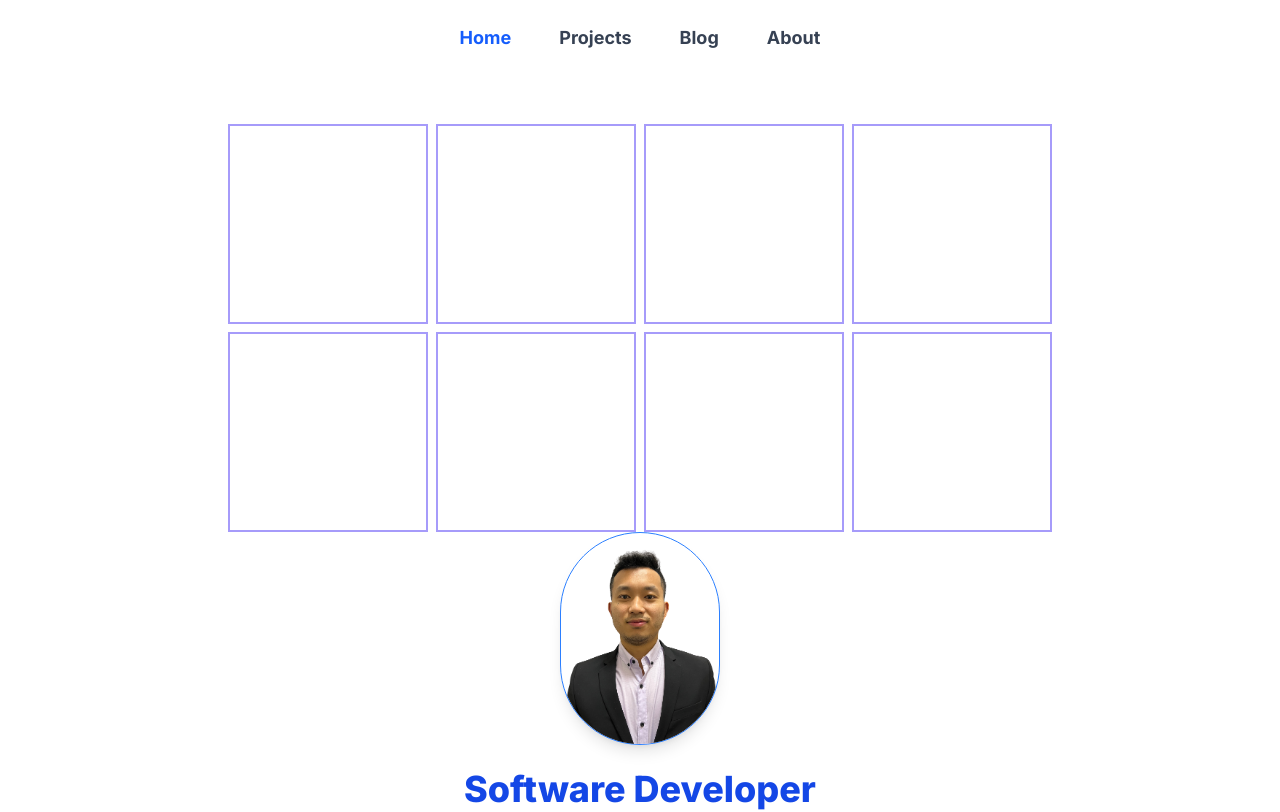
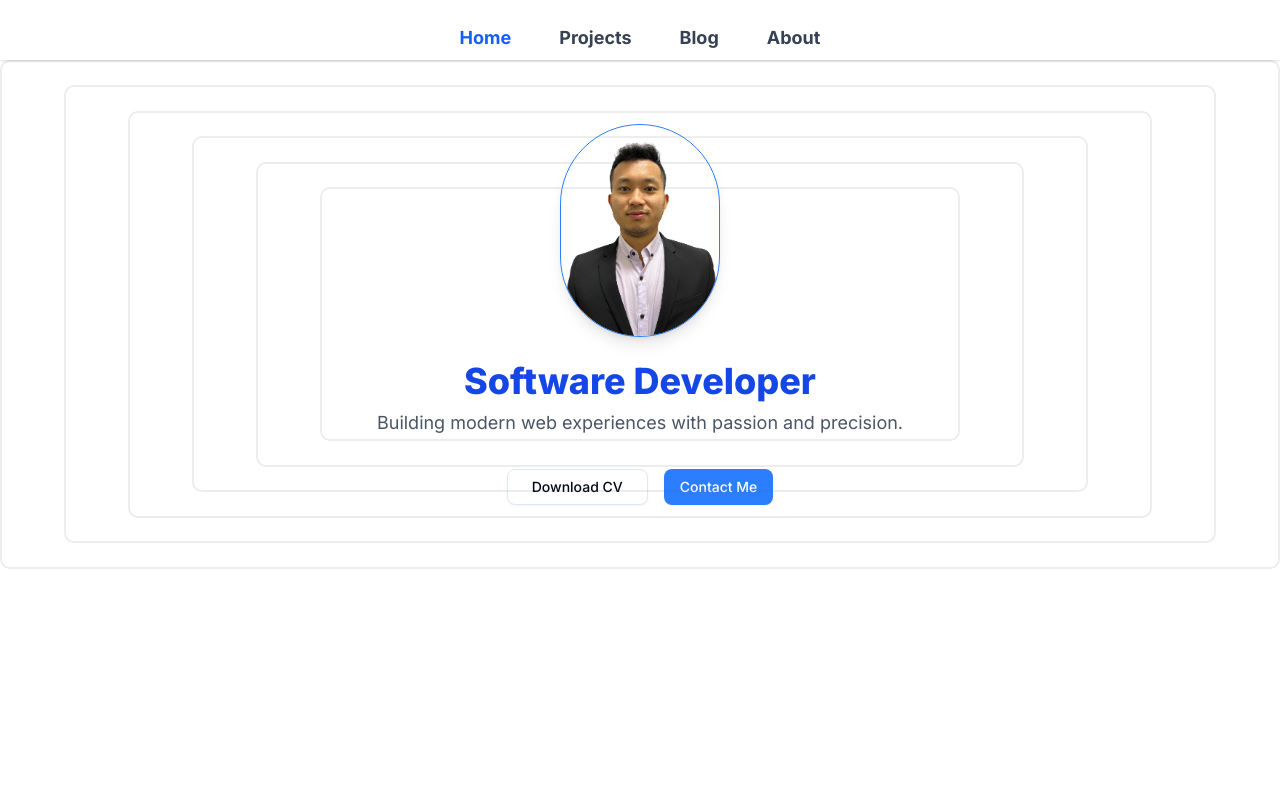
Before and after one commit to Prasmin/Portfolio, a Next.js app: page / in a window 1280 px wide. Shown: the top 812 px of the page. Built offline with nearby package versions, Linux system fonts and the light colour scheme.

Commit message:
Hero section is done

```diff
--- a/src/components/Hero.tsx
+++ b/src/components/Hero.tsx
@@ -1,23 +1,32 @@
 "use client";
 import Image from "next/image";
-import { Button } from "@components/ui/button"; // Adjust the import path based on your project structure
+import { Button } from "@components/ui/button";
 
 export default function Hero() {
   return (
-    <section className="flex flex-col items-center justify-center text-center py-16 bg-background relative ">
-      <div className="    grid grid-cols-4 gap-2 opacity-50  max-w-4xl ">
-        <div className="border-2 border-indigo-600 h-50 w-50"></div>
-        <div className="border-2 border-indigo-600 h-50 w-50"></div>
-        <div className="border-2 border-indigo-600 h-50 w-50"></div>
-        <div className="border-2 border-indigo-600 h-50 w-50"></div>
-        <div className="border-2 border-indigo-600 h-50 w-50"></div>
-        <div className="border-2 border-indigo-600 h-50 w-50"></div>
-        <div className="border-2 border-indigo-600 h-50 w-50"></div>
-        <div className="border-2 border-indigo-600 h-50 w-50"></div>
+    <section className=" relative flex flex-col items-center justify-center text-center py-16 bg-background overflow-hidden">
+      {/* Stacked grid - single absolute container */}
+      <div className="absolute  w-full h-full flex items-center justify-center">
+        {[100, 90, 80, 70, 60, 50].map((size, i) => (
+          <div
+            key={i}
+            className={`absolute border-2  border-gray-600 rounded-lg opacity-10 -z-${
+              i + 1
+            }`}
+            style={{
+              width: `${size}%`,
+              height: `${size}%`,
+            }}
+          />
+        ))}
       </div>
+
+      {/* Content - no positioning needed */}
+      <div className=" flex flex-col items-center justify-center text-center px-4">
+        {/* Just need z-index here */}
         <div className="mb-6">
           <Image
-          src="/prasmin profile.png" // Place your image in the public folder and name it profile.jpg
+            src="/prasmin profile.png"
             alt="Prashmin's profile picture"
             width={160}
             height={160}
@@ -33,7 +42,7 @@ export default function Hero() {
         <div className="flex gap-4 justify-center">
           <Button asChild variant="outline">
             <a
-            href="/cv.pdf" // Place your CV in the public folder as cv.pdf
+              href="/cv.pdf"
               target="_blank"
               rel="noopener noreferrer"
               className="px-6 py-2"
@@ -41,13 +50,13 @@ export default function Hero() {
               Download CV
             </a>
           </Button>
-
           <Button asChild className="bg-blue-500 text-white hover:bg-blue-600">
-          <a href="/contact" className=" ">
+            <a href="/contact" className="">
               Contact Me
             </a>
           </Button>
         </div>
+      </div>
     </section>
   );
 }
--- a/src/components/Navbar.tsx
+++ b/src/components/Navbar.tsx
@@ -29,7 +29,7 @@ export default function Navbar() {
   const pathname = usePathname();
 
   return (
-    <nav className="w-full bg-background/95 backdrop-blur-sm shadow">
+    <nav className="sticky top-0 z-50 w-full bg-background/95 backdrop-blur-sm shadow ">
       {/* Desktop Menu */}
       <div className="hidden sm:flex justify-center mx-auto max-w-7xl pt-4">
         <NavigationMenu>
@@ -60,7 +60,7 @@ export default function Navbar() {
       </div>
 
       {/* Mobile Menu Button */}
-      <div className="flex sm:hidden justify-between items-center px-4 py-3">
+      <div className=" flex sm:hidden justify-between items-center px-4 py-3 ">
         <button
           aria-label="Open menu"
           onClick={() => setMobileOpen((open) => !open)}
@@ -72,8 +72,8 @@ export default function Navbar() {
 
       {/* Mobile Dropdown */}
       {mobileOpen && (
-        <div className="sm:hidden px-4 pb-4">
-          <div className="flex flex-col gap-y-4">
+        <div className="  sm:hidden px-4 pb-4  absolute w-full bg-background/50 backdrop-blur-xl ">
+          <div className="  flex flex-col gap-y-4  ">
             {navbarItems.map((item) => {
               const isActive = pathname === item.href;
               return (
```
Lines whose indentation alone changed are shown as unchanged.
